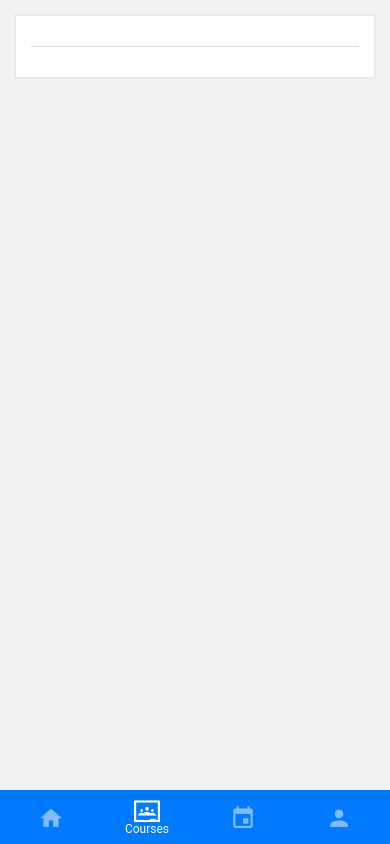
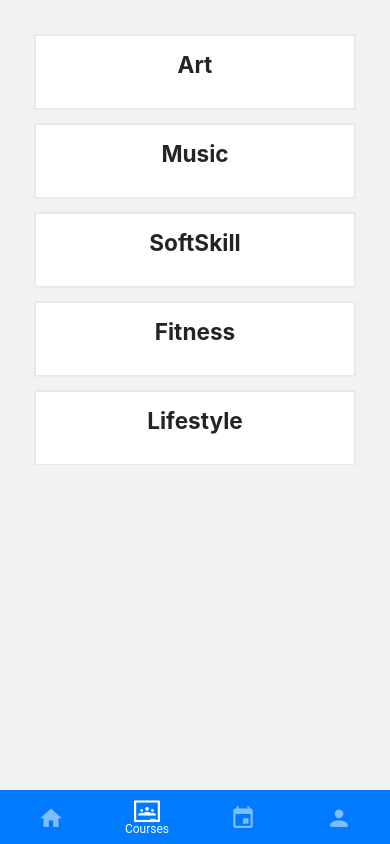
Before and after one commit to SmartDroidies/skill-arena, a React Native app: screen /Course in a window 390 px wide. Built offline with nearby package versions, Linux system fonts and the light colour scheme.

Commit message:
Course displayed in list

```diff
--- /dev/null
+++ b/src/features/course/components/Category.js
@@ -0,0 +1,16 @@
+import { StyleSheet, View } from "react-native";
+import { Card, Text } from "@rneui/themed";
+
+const Category = ({ category }) => (
+  <View style={styles.sample}>
+    <Card>
+      <Card.Title>
+        <Text h4>{category.title}</Text>
+      </Card.Title>
+    </Card>
+  </View>
+);
+
+const styles = StyleSheet.create({});
+
+export default Category;
--- a/src/features/course/screens/Course.js
+++ b/src/features/course/screens/Course.js
@@ -1,11 +1,48 @@
 import { React } from "react";
-import { Card } from "@rneui/themed";
+import { StyleSheet, SafeAreaView, ScrollView, StatusBar,FlatList } from "react-native";
+import Category from "../components/Category";
+
+const categories = [
+  {
+    title: "Art",
+  },
+  {
+    title: "Music",
+  },
+  {
+    title: "SoftSkill",
+  },
+  {
+    title: "Fitness",
+  },
+  {
+    title: "Lifestyle",
+  },
+];
+
+const renderCategory = ({ item }) => <Category category={item} />;
 
 const Course = () => (
-  <Card>
-    <Card.Title></Card.Title>
-    <Card.Divider />
-  </Card>
+  <SafeAreaView style={styles.container}>
+    <ScrollView style={styles.scrollView} showsVerticalScrollIndicator={false}>
+      <FlatList
+        data={categories}
+        renderItem={renderCategory}
+        keyExtractor={(item) => item.title}
+        showsHorizontalScrollIndicator={false}
+      />
+    </ScrollView>
+  </SafeAreaView>
 );
 
+const styles = StyleSheet.create({
+  container: {
+    marginTop: StatusBar.currentHeight || 0,
+  },
+  scrollView: {
+    marginHorizontal: 20,
+    marginVertical: 20,
+  },
+});
+
 export default Course;
```
Also changed, not shown: src/components/Skeleton.js (added, +9 -0 lines).
